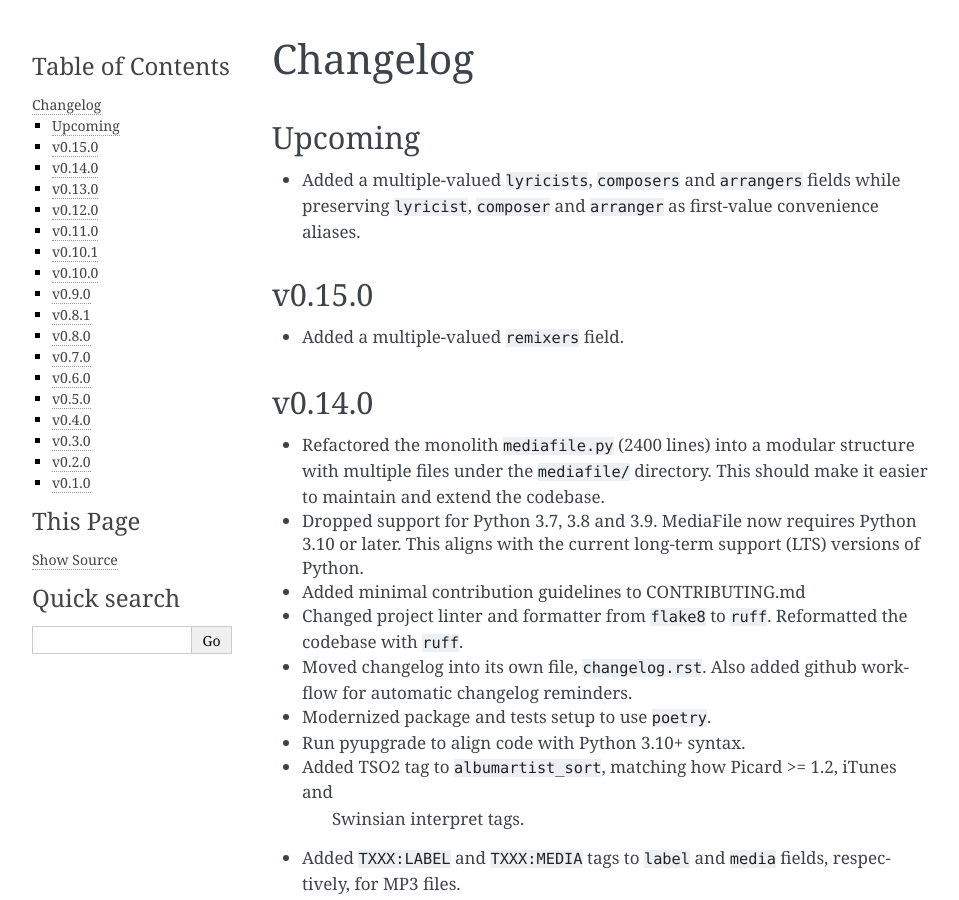
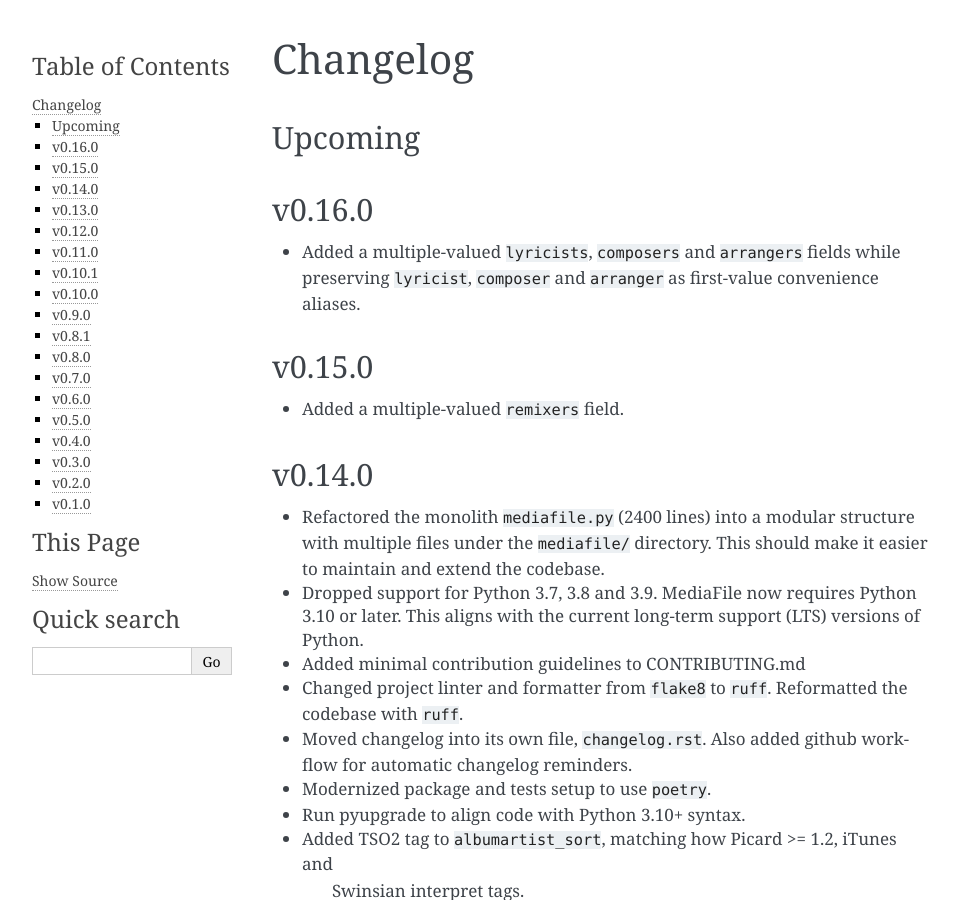
Before and after one commit to beetbox/mediafile, a Sphinx documentation site: the page built from docs/changelog.rst, in a window 1280 px wide and 900 px high. Shown: the whole window, without its empty margins (148-1107 px from the left). Built offline with Sphinx 7.4.7, drawn with Linux system fonts in a browser that asks for light colours.

Commit message:
Update version in the changelog

```diff
--- a/docs/changelog.rst
+++ b/docs/changelog.rst
@@ -3,6 +3,9 @@ Changelog
 
 Upcoming
 --------
+
+v0.16.0
+-------
 
 - Added a multiple-valued ``lyricists``, ``composers`` and ``arrangers`` fields
   while preserving ``lyricist``, ``composer`` and ``arranger`` as first-value
```
